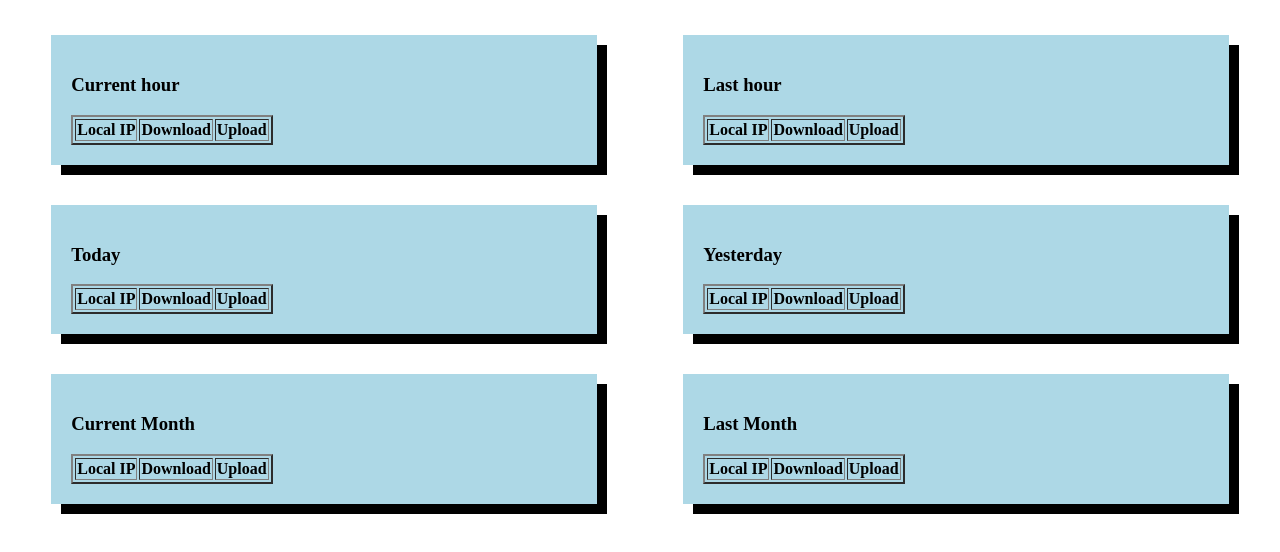
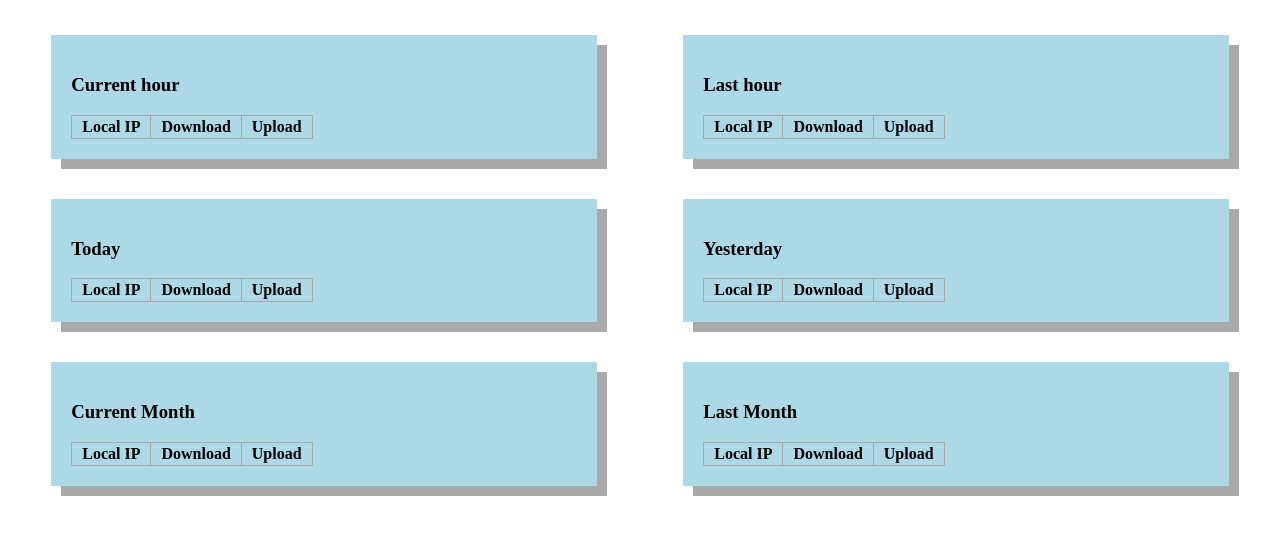
Before and after one commit to pithu/pithus-fritz-capture, a website: page www/_index.html in a window 1280 px wide. Shown: the part 44-596 px from the top of the page. Drawn offline with nearby package versions, Linux system fonts and the light colour scheme; a script that the page names is missing.

Commit message:
Style the html page

```diff
--- a/www/_index.html
+++ b/www/_index.html
@@ -2,12 +2,26 @@
 <html lang="en">
 <head>
     <meta charset="utf-8">
-    <title>fritz!box data volume report</title>
+    <title>fritz!box data volume monitor</title>
     <script type="text/javascript" src="//ajax.googleapis.com/ajax/libs/jquery/1.6.2/jquery.min.js"> </script>
     <script src="//cdn.jsdelivr.net/npm/@js-joda/core@1.11.0/dist/js-joda.js"></script>
+    <script src="//cdnjs.cloudflare.com/ajax/libs/filesize/4.2.1/filesize.js"></script>
     <link rel="stylesheet" type="text/css" href="style.css" />
 
     <script>
+        $(document).ready(function() {
+            // reload every minute
+            setInterval('refreshPage()', 60000);
+        });
+
+        function refreshPage() {
+            location.reload();
+        }
+
+        function formatSize(bytes) {
+            return filesize(bytes, { locale: "de", round: 3 })
+        }
+
         function appendTimeFrame(fileName, selector) {
             $.getJSON(fileName, function (data) {
                 const localIpVolumes = Object.keys(data.local).reduce((acc, localIp) => {
@@ -17,9 +31,9 @@
                 localIpVolumes.sort((a, b) => b.download - a.download);
                 $.each(localIpVolumes, function (idx, entry) {
                     var tblRow = "<tr>" +
-                        "<td>" + entry.localIp + "</td>" +
-                        "<td class='td-byte'>" + entry.download.toLocaleString("de") + "</td>" +
-                        "<td class='td-byte'>" + entry.upload.toLocaleString("de") + "</td>" +
+                        "<td class='td-ip'>" + entry.localIp + "</td>" +
+                        "<td class='td-byte'>" + formatSize(entry.download) + "</td>" +
+                        "<td class='td-byte'>" + formatSize(entry.upload) + "</td>" +
                         "</tr>";
                     $(tblRow).appendTo(selector);
                 });
@@ -68,54 +82,54 @@
 <div class="wrapper">
     <div class="profile" id="currentHour" >
         <H3 class="time">Current hour <span></span></H3>
-        <table border="2">
+        <table class="volume-table">
             <thead>
-                <th>Local IP</th><th>Download</th><th>Upload</th>
+                <th class="th-ip">Local IP</th><th class="th-byte">Download</th><th class="th-byte">Upload</th>
             </thead>
             <tbody></tbody>
         </table>
     </div>
     <div class="profile" id="lastHour">
         <H3 class="time">Last hour <span></span></H3>
-        <table border="2">
+        <table class="volume-table">
             <thead>
-                <th>Local IP</th><th>Download</th><th>Upload</th>
+                <th class="th-ip">Local IP</th><th class="th-byte">Download</th><th class="th-byte">Upload</th>
             </thead>
             <tbody></tbody>
         </table>
     </div>
     <div class="profile" id="today">
         <H3 class="time">Today <span></span></H3>
-        <table border="2">
+        <table class="volume-table">
             <thead>
-                <th>Local IP</th><th>Download</th><th>Upload</th>
+                <th class="th-ip">Local IP</th><th class="th-byte">Download</th><th class="th-byte">Upload</th>
             </thead>
             <tbody></tbody>
         </table>
     </div>
     <div class="profile" id="yesterday">
         <H3 class="time">Yesterday <span></span></H3>
-        <table border="2">
+        <table class="volume-table">
             <thead>
-                <th>Local IP</th><th>Download</th><th>Upload</th>
+                <th class="th-ip">Local IP</th><th class="th-byte">Download</th><th class="th-byte">Upload</th>
             </thead>
             <tbody></tbody>
         </table>
     </div>
     <div class="profile" id="currentMonth">
         <H3 class="time">Current Month <span></span></H3>
-        <table border="2">
+        <table class="volume-table">
             <thead>
-                <th>Local IP</th><th>Download</th><th>Upload</th>
+                <th class="th-ip">Local IP</th><th class="th-byte">Download</th><th class="th-byte">Upload</th>
             </thead>
             <tbody></tbody>
         </table>
     </div>
     <div class="profile" id="lastMonth">
         <H3 class="time">Last Month <span></span></H3>
-        <table border="2">
+        <table class="volume-table">
             <thead>
-                <th>Local IP</th><th>Download</th><th>Upload</th>
+                <th class="th-ip">Local IP</th><th class="th-byte">Download</th><th class="th-byte">Upload</th>
             </thead>
             <tbody></tbody>
         </table>
--- a/www/style.css
+++ b/www/style.css
@@ -6,12 +6,36 @@
 
 .profile {
     width: 40%;
-    box-shadow: 10px 10px;
+    box-shadow: 10px 10px darkgray;
     background-color: lightblue;
     margin: 20px;
     padding: 20px;
 }
 
+.volume-table {
+    border-collapse: collapse;
+}
+
+.volume-table th, td {
+    border: 1px solid darkgray;
+}
+
+.th-ip {
+    text-align: left;
+    padding: 2px 10px 2px 10px;
+}
+
+.th-byte {
+    text-align: right;
+    padding: 2px 10px 2px 10px;
+}
+
+.td-ip {
+    text-align: left;
+    padding: 2px 10px 2px 10px;
+}
+
 .td-byte {
     text-align: right;
+    padding: 2px 10px 2px 10px;
 }
```
